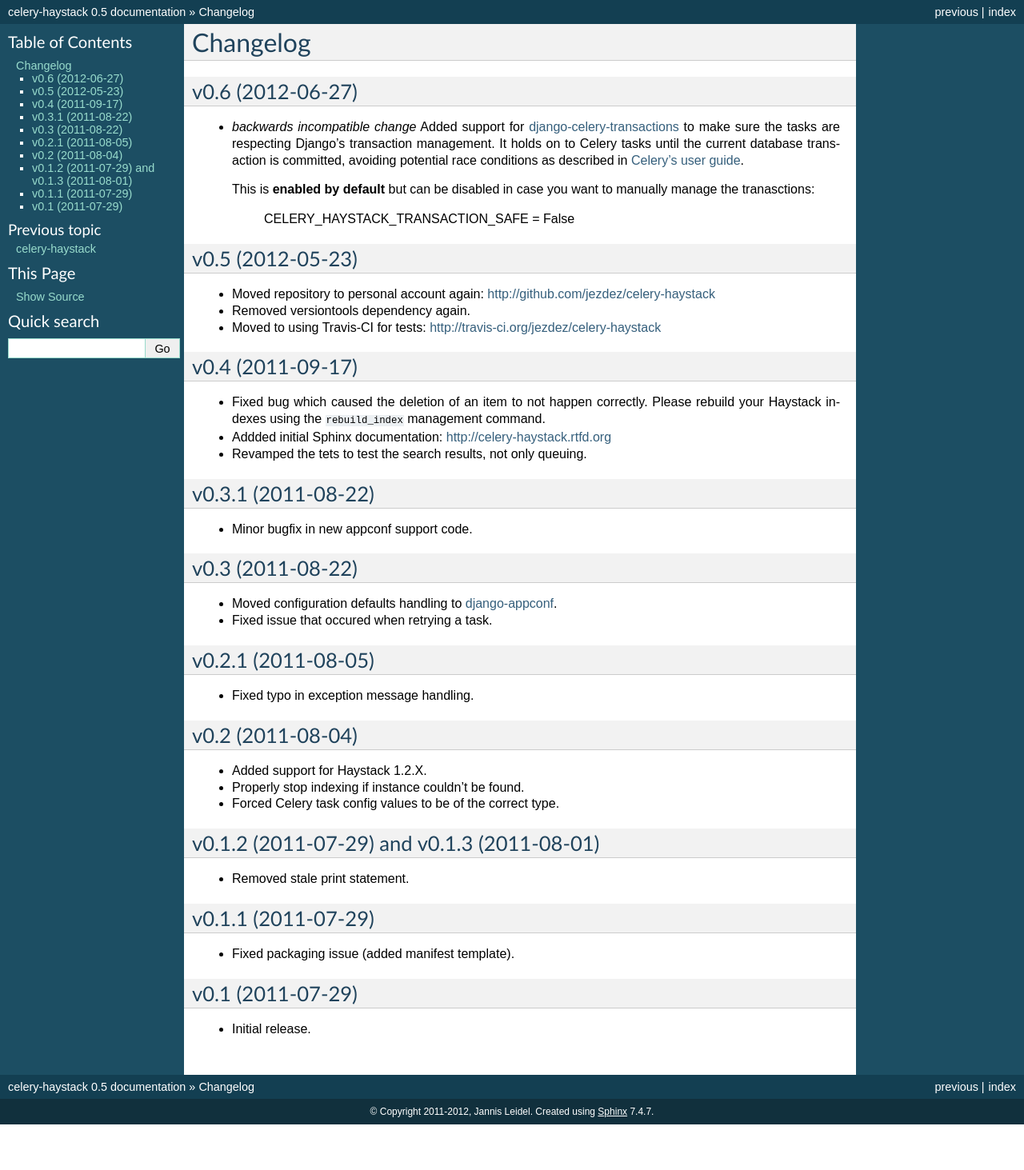
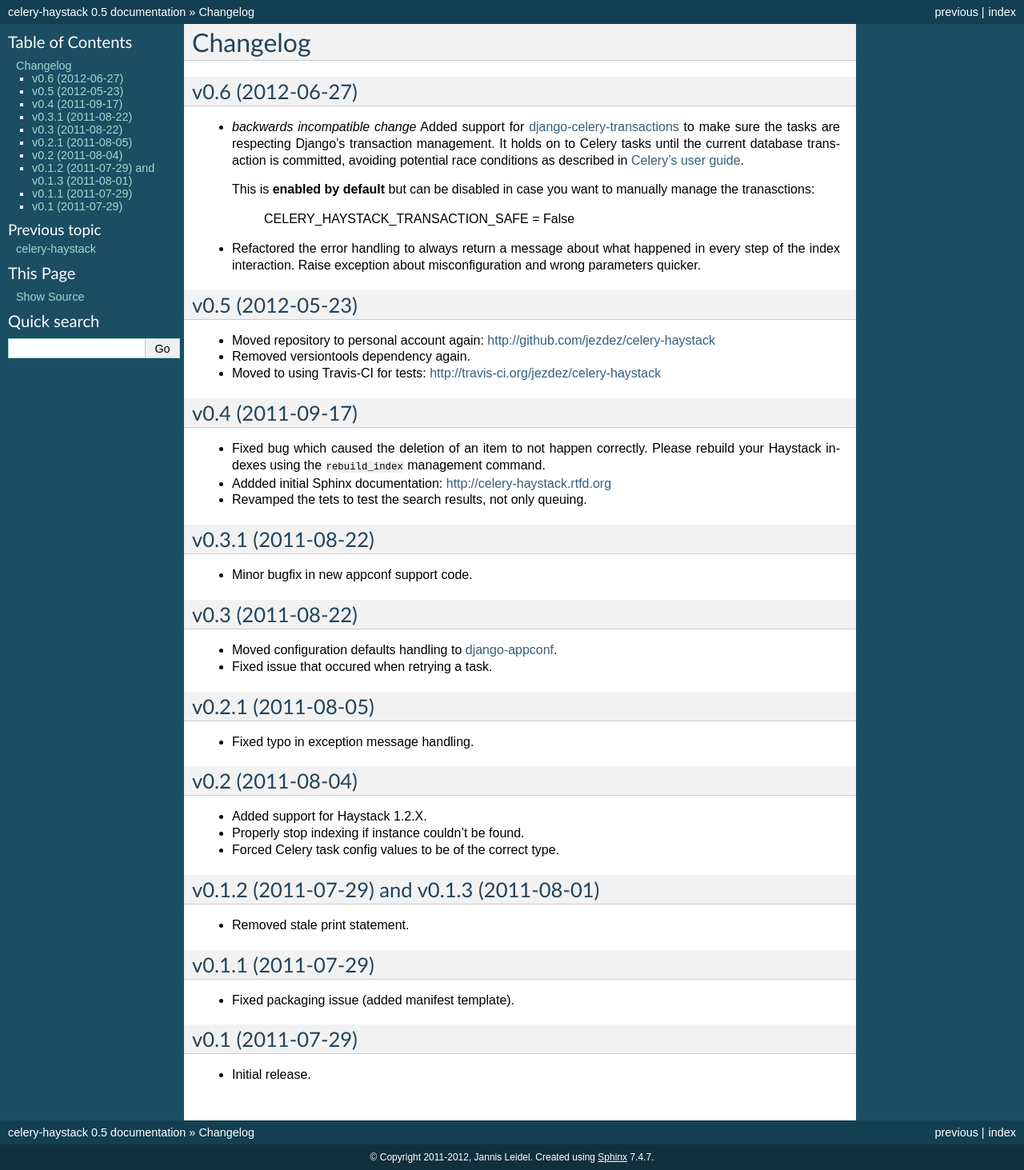
Before and after one commit to django-haystack/celery-haystack, a Sphinx documentation site: the page built from docs/changelog.rst, in a window 1280 px wide. Shown: the whole page at 80% size. Built offline with Sphinx 7.4.7, drawn with Linux system fonts in a browser that asks for light colours; before the commit the page ends 1406 px from its top, so only the background shows below that.

Commit message:
Fixed error handling.

```diff
--- a/docs/changelog.rst
+++ b/docs/changelog.rst
@@ -14,6 +14,10 @@ v0.6 (2012-06-27)
   to manually manage the tranasctions:
 
       CELERY_HAYSTACK_TRANSACTION_SAFE = False
+
+* Refactored the error handling to always return a message about what
+  happened in every step of the index interaction. Raise exception about
+  misconfiguration and wrong parameters quicker.
 
 .. _`django-celery-transactions`: https://github.com/chrisdoble/django-celery-transactions
 .. _`Celery's user guide`: http://celery.readthedocs.org/en/latest/userguide/tasks.html#database-transactions
```
Also changed, not shown: 1 other file.
